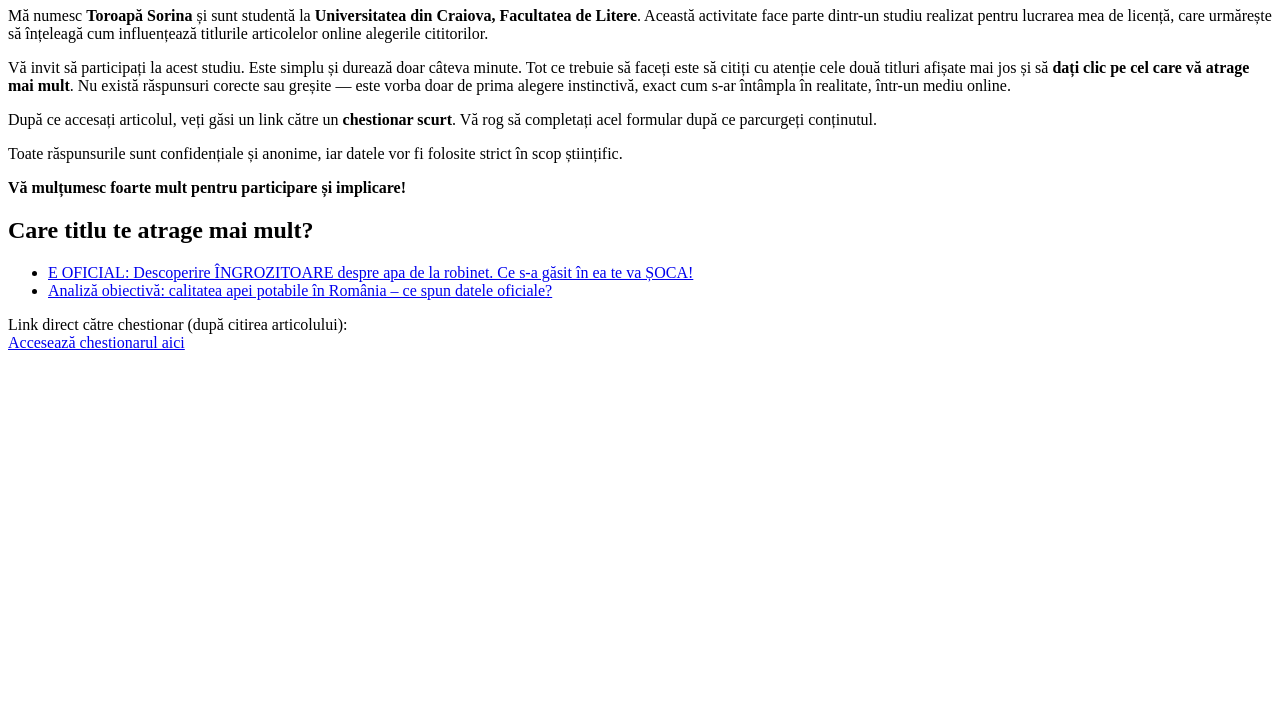
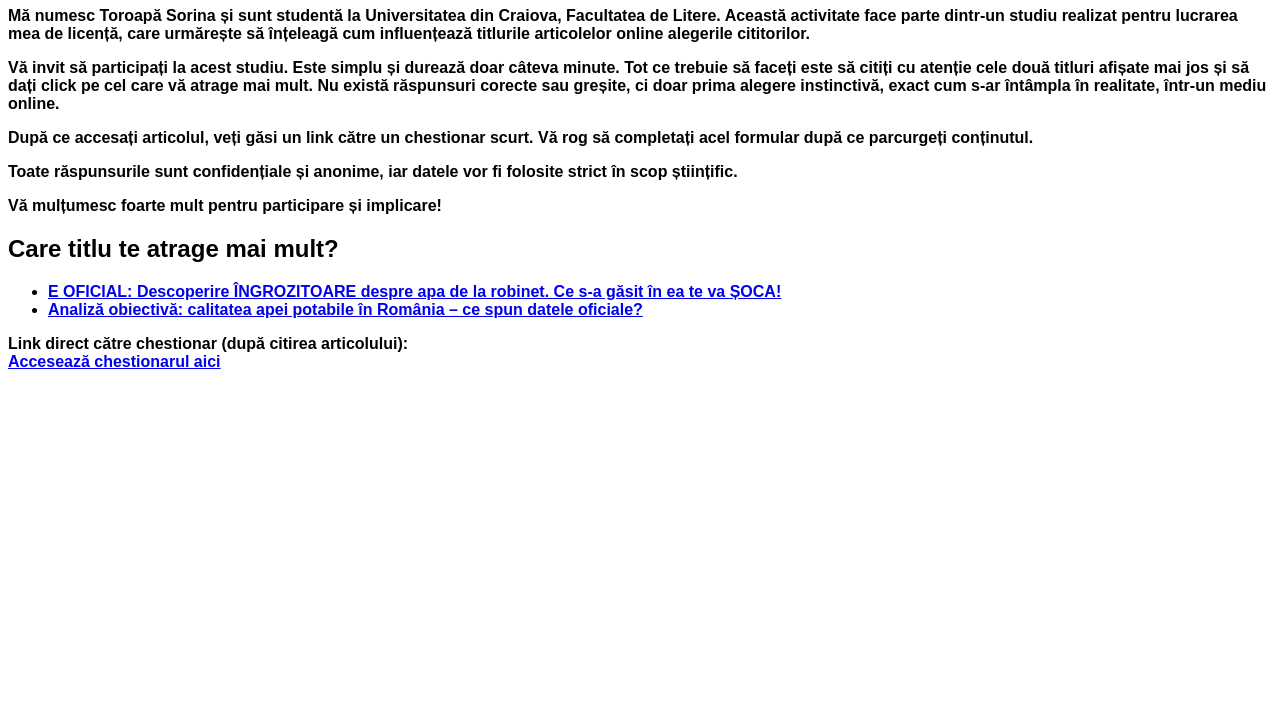
Before and after one commit to bianm1904/articol, a plain HTML site: page index.html in a window 1280 px wide. Shown: the part 73-800 px from the top of the page. Drawn offline with Linux system fonts and the light colour scheme.

Commit message:
Update index.html

```diff
--- a/index.html
+++ b/index.html
@@ -4,43 +4,39 @@
   <meta charset="UTF-8">
   <title>Alege un articol</title>
 </head>
-<body>
+<body style="font-family: Arial, sans-serif; font-weight: bold;">
   <h1>Bună ziua!</h1>
+
   <p>
-    Mă numesc <strong>Toroapă Sorina</strong> și sunt studentă la <strong>Universitatea din Craiova, Facultatea de Litere</strong>.
-    Această activitate face parte dintr-un studiu realizat pentru lucrarea mea de licență, care urmărește să înțeleagă cum
-    influențează titlurile articolelor online alegerile cititorilor.
+    Mă numesc <b>Toroapă Sorina</b> și sunt studentă la <b>Universitatea din Craiova, Facultatea de Litere</b>.
+    Această activitate face parte dintr-un studiu realizat pentru lucrarea mea de licență, care urmărește să înțeleagă cum influențează titlurile articolelor online alegerile cititorilor.
   </p>
+
   <p>
-    Vă invit să participați la acest studiu. Este simplu și durează doar câteva minute.
-    Tot ce trebuie să faceți este să citiți cu atenție cele două titluri afișate mai jos și să
-    <strong>dați clic pe cel care vă atrage mai mult</strong>. Nu există răspunsuri corecte sau greșite —
-    este vorba doar de prima alegere instinctivă, exact cum s-ar întâmpla în realitate, într-un mediu online.
+    Vă invit să participați la acest studiu. Este simplu și durează doar câteva minute. Tot ce trebuie să faceți este să citiți cu atenție cele două titluri afișate mai jos și să dați <b>click pe cel care vă atrage mai mult</b>.
+    Nu există răspunsuri corecte sau greșite, <b>ci doar prima alegere instinctivă</b>, exact cum s-ar întâmpla în realitate, într-un mediu online.
   </p>
+
   <p>
-    După ce accesați articolul, veți găsi un link către un <strong>chestionar scurt</strong>.
-    Vă rog să completați acel formular după ce parcurgeți conținutul.
+    După ce accesați articolul, veți găsi un link către un <b>chestionar scurt</b>. Vă rog să completați acel formular după ce parcurgeți conținutul.
   </p>
+
   <p>
     Toate răspunsurile sunt confidențiale și anonime, iar datele vor fi folosite strict în scop științific.
   </p>
-  <p><strong>Vă mulțumesc foarte mult pentru participare și implicare!</strong></p>
+
+  <p><b>Vă mulțumesc foarte mult pentru participare și implicare!</b></p>
 
   <h2>Care titlu te atrage mai mult?</h2>
+
   <ul>
-    <li><a href="e-oficial-descoperire-ingrozitoare-apa.html" target="_blank">
-      E OFICIAL: Descoperire ÎNGROZITOARE despre apa de la robinet. Ce s-a găsit în ea te va ȘOCA!
-    </a></li>
-    <li><a href="analiza-calitatii-apei-potabile.html" target="_blank">
-      Analiză obiectivă: calitatea apei potabile în România – ce spun datele oficiale?
-    </a></li>
+    <li><a href="e-oficial-descoperire-ingrozitoare-apa.html">E OFICIAL: Descoperire ÎNGROZITOARE despre apa de la robinet. Ce s-a găsit în ea te va ȘOCA!</a></li>
+    <li><a href="analiza-calitatii-apei-potabile.html">Analiză obiectivă: calitatea apei potabile în România – ce spun datele oficiale?</a></li>
   </ul>
 
   <p>
     Link direct către chestionar (după citirea articolului):<br>
-    <a href="https://docs.google.com/forms/d/e/1FAIpQLSfTfS-xoFIapjbICjHwcJ7D0oh86XidadVgNSSJ1t0v7FxXwQ/viewform?usp=header" target="_blank">
-      Accesează chestionarul aici
-    </a>
+    <a href="https://docs.google.com/forms/d/e/1FAIpQLSfTfS-xoFIapjbICjHwcJ7D0oh86XidadVgNSSJ1t0v7FxXwQ/viewform?usp=header">Accesează chestionarul aici</a>
   </p>
 </body>
 </html>
```
